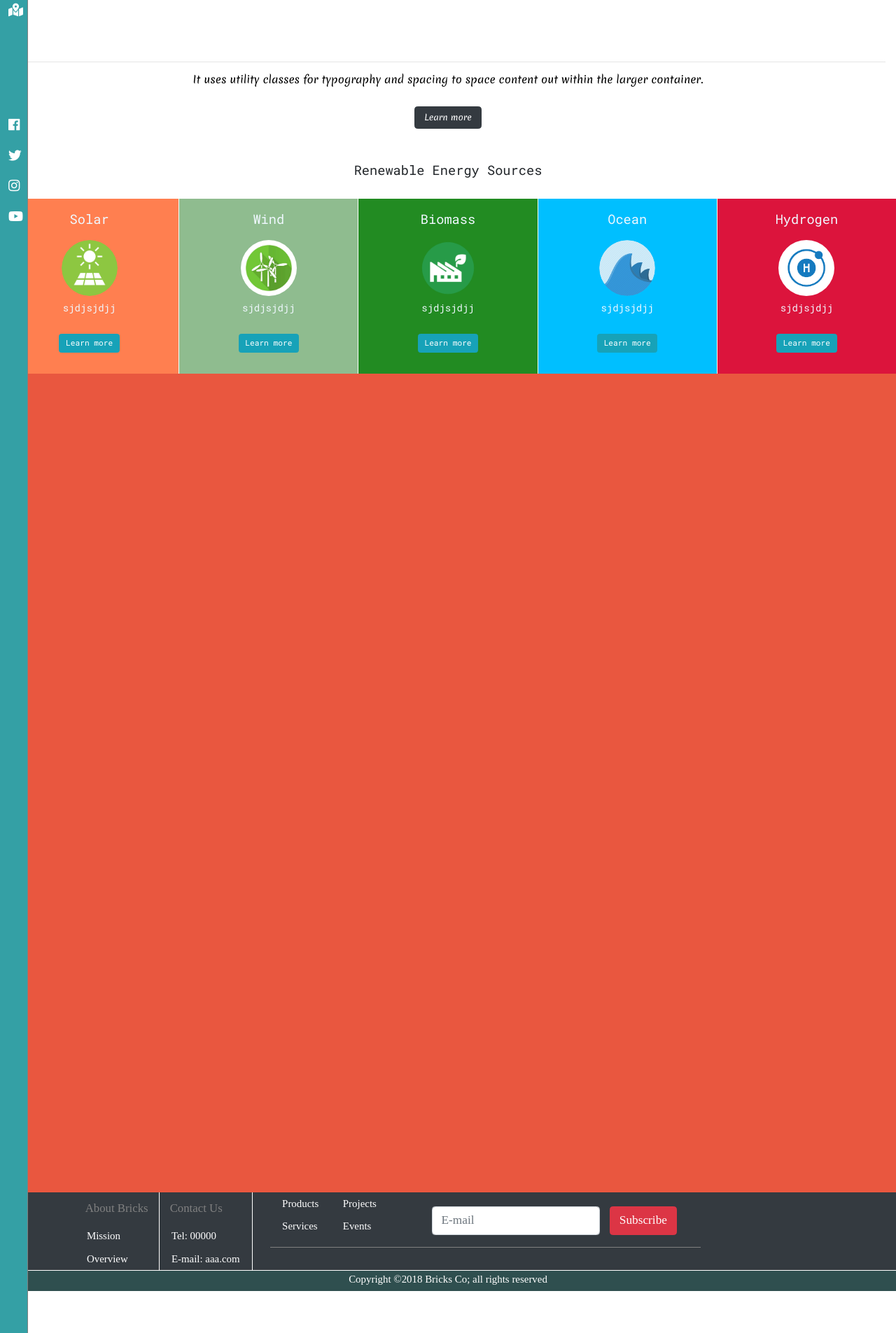
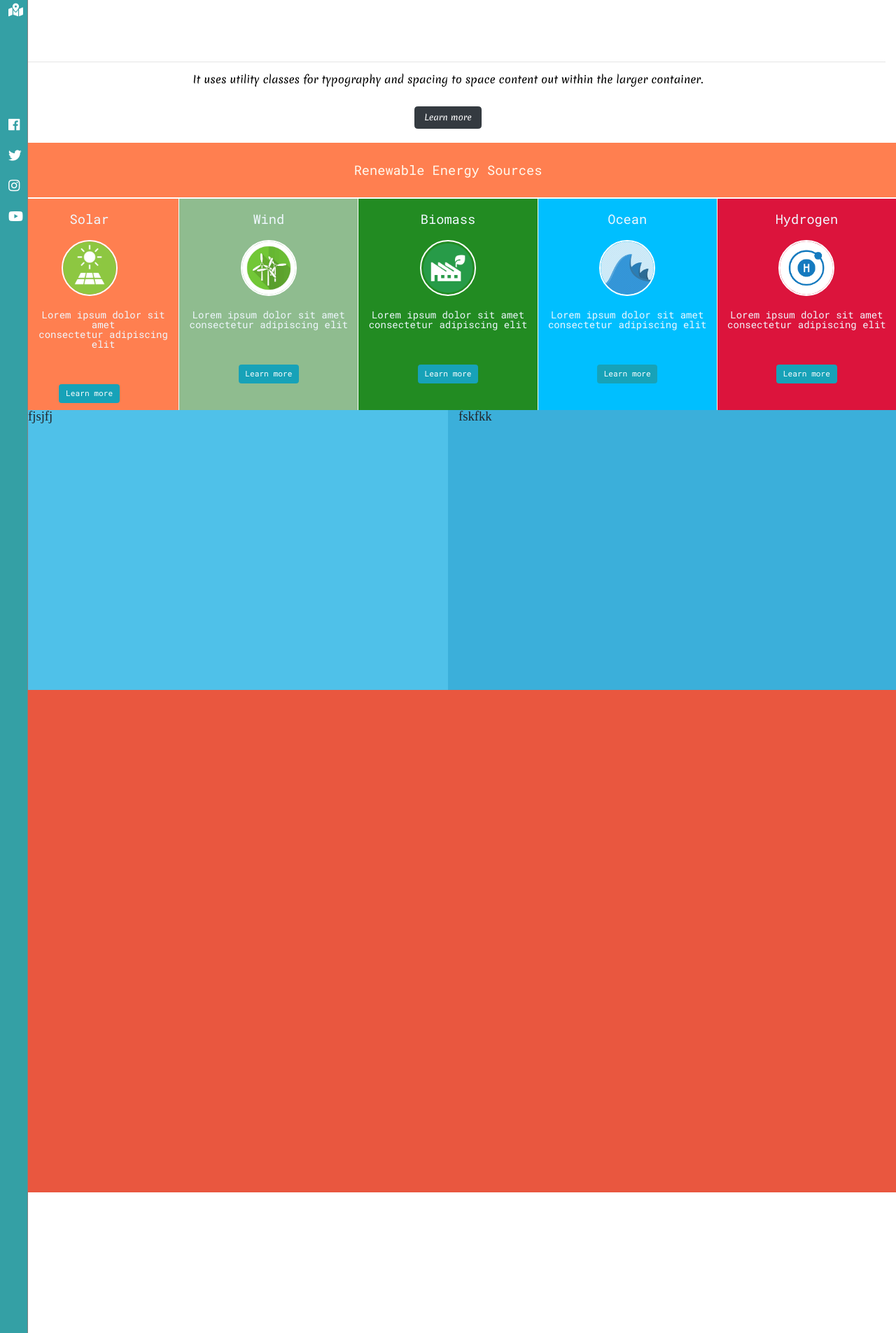
Before and after one commit to omarelewa21/Bricks, a PHP site: page / in a window 1280 px wide. Shown: the part 260-2165 px from the top of the page at 70% size. Run offline with PHP 8.4, Linux system fonts and the light colour scheme; some libraries are stand-ins or nearby versions; some web fonts are replaced.

Commit message:
Sources Corrected and forms modified

```diff
--- a/Styles/stylesheet.css
+++ b/Styles/stylesheet.css
@@ -267,6 +272,22 @@ font-family:'Merienda', sans-serif;
         padding-top: 35px;
 
     }
+           #solar p{
+    margin-left:40px;
+}
+     #solar a{
+    margin-left:-40px;
+}
+
+    .left-cont {
+      padding-left: 40px;
+
+
+
+}
+    .right-cont{
+
+
 
 }
 .small-menu a{
@@ -415,6 +466,21 @@ font-family:'Merienda', sans-serif;
     transition: 0.3s;
 }
 
+.overlay h1{
+    font-family: monospace;
+    padding: 20px;
+    border: solid 2px;
+    border-radius: 10px;
+}
+.overlay form label{
+    padding-bottom: 20px;
+    font-family: cursive;
+    color:darkolivegreen;
+}
+.overlay form{
+    border: solid 3px;
+    padding: 20px;
+}
 .overlay a:hover, .overlay a:focus {
     color: #f1f1f1;
 }
@@ -474,40 +540,7 @@ font-family:'Merienda', sans-serif;
     font-size: .8em;
 }
 
-.copyright {
-    background-color: darkslategray;
-    height: 30px;
-    border-top:solid 1px white;
-}
-.copyright p{
-    text-align: center;
-    padding-top: 5px;
-    color: white;
-    font-size: .8em;
 
-}
-
-.footer h1 {
-    color: gray;
-    font-size: .9em;
-    text-align: justify;
-    padding: 15px;
-
-}
-
-#right-half-footer {
-    border-bottom: solid 1px grey;
-
-    margin-left: 10px;
-}
-
-.sub-form {
-    padding-top: 20px;
-    margin-left: 10%;
-}
-.sub-form button{
-    margin-left: 15%;
-}
 
 .content-container {
 
@@ -517,13 +550,21 @@ font-family:'Merienda', sans-serif;
     position: relative;
 }
 
-.element {
-    height: 250px;
-    padding-top: 20px;
-
-
+.element a:hover{
+      border: solid 1px white;
 }
 
+.element img{
+    border: solid 2px white;
+     -webkit-transition: -webkit-transform 1.2s ease-in-out;
+    -ms-transition: -ms-transform 1.2s ease-in-out;
+    transition: transform 1.2s ease-in-out;
+}
+.element img:hover{
+     transform:rotate(360deg);
+    -ms-transform:rotate(360deg);
+    -webkit-transform:rotate(360deg);
+}
 .form-control-borderless {
     border: none;
 }
@@ -549,23 +590,35 @@ font-family:'Merienda', sans-serif;
 }
 
 .content-container p{
-    padding-top: 10px;
+    padding-top: 0px;
+    margin-top: 20px;
+    margin-bottom: 10px;
     font-size: 0.75em;
     text-align: center;
+
+
+}
+.content-container h6{
+    padding-top: 20px;
 
 
 }
 
 .content-container a{
     position: relative;
+    top: 100%;
+
 
 }
 .section-head {
     height: 80px;
     padding-top: 30px;
-    background-color: white;
+    background-color:coral;
+    color: floralwhite;
     font-family: 'Roboto Mono', sans-serif;
     border-bottom: solid 2px white;
+
+
 }
 
 .img-src {
@@ -614,3 +669,18 @@ font-family:'Merienda', sans-serif;
     color: aliceblue;
 
 }
+
+
+
+.left-cont {
+   position: relative;
+    background-color: #4FC1E9;
+    height: 400px;
+}
+
+.right-cont {
+    position: relative;
+   background-color: #3BAFDA;
+    height: 400px;
+
+}
--- a/index.html
+++ b/index.html
@@ -92,7 +92,7 @@
 
                             <div class="form-cont float-left">
                                 <h1 class="display-4"> New User</h1>
-                                <hr class="my-2">
+                                <hr class="my-3">
                                 <form action="/action_page.php">
                                     <div class="row">
                                         <div class="form-group col">
@@ -210,61 +210,35 @@
             </div>
             <div class="row">
                 <div class="col-lg col-sm-12  pull-left element " id="solar">
+                    <div class="row ">
+                        <div class=" col col-lg-12 col-md-12 col-sm-4">
                             <h6 class="row justify-content-center">Solar</h6>
                             <div class="row justify-content-center">
                                 <img src="pics/sun.png" class="img-src" alt="">
                             </div>
+                        </div>
+                        <div class=" col col-lg-12 col-md-12 col-sm-7 description">
                             <div class="row justify-content-center">
-                      <p>sjdjsjdjj</p>
-                  </div>
-                  <p class="lead">
-                            <a class="btn btn-info btn-sm" id="lrn-more" href="#" role="button">Learn more</a>
-                    </p>
-
-                </div>
-                <div class="col-lg col-sm-12  element pull-left " id="wind">
-                  <h6 class="row justify-content-center">Wind</h6>
-                  <div class="row justify-content-center">
-                      <img src="pics/wind.jpg" class="img-src" alt="">
-                  </div>
-                     <div class="row justify-content-center">
-                      <p>sjdjsjdjj</p>
+                                <p>Lorem ipsum dolor sit amet<br>consectetur adipiscing elit</p>
                             </div>
                             <p class="lead">
                                 <a class="btn btn-info btn-sm" id="lrn-more" href="#" role="button">Learn more</a>
                             </p>
                         </div>
-                <div class="col-lg col-sm-12  element pull-left" id="biomass">
-                  <h6 class="row justify-content-center">Biomass</h6>
+                    </div>
+
+                </div>
+                <div class="col-lg col-sm-12  element pull-left " id="wind">
+                     <div class="row ">
+                        <div class=" col col-lg-12 col-md-12 col-sm-4">
+                            <h6 class="row justify-content-center">Wind</h6>
                             <div class="row justify-content-center">
-                      <img src="pics/biomass.png" class="img-src" alt="">
+                                <img src="pics/wind.jpg" class="img-src" alt="">
                             </div>
+                        </div>
+                        <div class=" col col-lg-12 col-md-12 col-sm-7 description">
                             <div class="row justify-content-center">
-                      <p>sjdjsjdjj</p>
-                  </div>
-                   <p class="lead">
-                            <a class="btn btn-info btn-sm" id="lrn-more" href="#" role="button">Learn more</a>
-                    </p>
-                </div>
-                <div class="col-lg col-sm-12 element pull-left " id="ocean">
-                  <h6 class="row justify-content-center">Ocean</h6>
-                  <div class="row justify-content-center">
-                      <img src="pics/ocean.png" class="img-src" alt="">
-                  </div>
-                 <div class="row justify-content-center">
-                      <p>sjdjsjdjj</p>
-                  </div>
-                   <p class="lead">
-                            <a class="btn btn-info btn-sm" id="lrn-more" href="#" role="button">Learn more</a>
-                    </p>
-                </div>
-                <div class="col-lg col-sm-12 element pull-left" id="hydrogen">
-                  <h6 class="row justify-content-center">Hydrogen</h6>
-                  <div class="row justify-content-center">
-                      <img src="pics/hyd.png" class="img-src" alt="">
-                  </div>
-                 <div class="row justify-content-center">
-                      <p>sjdjsjdjj</p>
+                                <p>Lorem ipsum dolor sit amet<br>consectetur adipiscing elit</p>
                             </div>
                             <p class="lead">
                                 <a class="btn btn-info btn-sm" id="lrn-more" href="#" role="button">Learn more</a>
@@ -272,58 +246,69 @@
                         </div>
                     </div>
                 </div>
-
-        <div class="container-fluid footer bg-dark">
-            <div class="row no-gutter">
-                <div class=" col-xs-6 offset-1" style="border-right: solid 1px white;">
-                    <h1>About Bricks</h1>
-                    <a href="" class="nav-link foot-link">Mission</a>
-                    <a href="" class="nav-link foot-link">Overview</a>
+                <div class="col-lg col-sm-12  element pull-left" id="biomass">
+                    <div class="row ">
+                        <div class=" col col-lg-12 col-md-12 col-sm-4">
+                            <h6 class="row justify-content-center">Biomass</h6>
+                            <div class="row justify-content-center">
+                                <img src="pics/biomass.png" class="img-src" alt="">
                             </div>
-                <div class="col-xs-6" style="border-right: solid 1px white;">
-                    <h1>Contact Us</h1>
-                    <a href="" class="nav-link foot-link">Tel: 00000</a>
-                    <a href="" class="nav-link foot-link">E-mail: aaa.com</a>
                         </div>
-                <div class=" col-xs-12 col-sm-6">
-                    <div class="row " id="right-half-footer">
-                        <div class="col-xs-6 pull-left">
-                            <a href="" class="nav-link foot-link">Products</a>
-                            <a href="" class="nav-link foot-link">Services</a>
+                        <div class=" col col-lg-12 col-md-12 col-sm-7 description">
+                            <div class="row justify-content-center">
+                                <p>Lorem ipsum dolor sit amet<br>consectetur adipiscing elit</p>
                             </div>
-                        <div class="col-xs-6 pull-left">
-                            <a href="" class="nav-link foot-link">Projects</a>
-                            <a href="" class="nav-link foot-link">Events</a>
+                            <p class="lead">
+                                <a class="btn btn-info btn-sm" id="lrn-more" href="#" role="button">Learn more</a>
+                            </p>
                         </div>
-                        <div class="col-xs-12  sub-form">
-                            <form action="/action_page.php">
-                                <div class="form-group pull-left">
-
-                                    <input type="email" class="form-control" id="email" placeholder="E-mail">
-
                     </div>
-                                <div class="form-group pull-left">
-                                    <button type="submit" class="btn btn-danger">Subscribe</button>
                 </div>
-
-
-
-                            </form>
+                <div class="col-lg col-sm-12 element pull-left " id="ocean">
+                     <div class="row ">
+                        <div class=" col col-lg-12 col-md-12 col-sm-4">
+                            <h6 class="row justify-content-center">Ocean</h6>
+                            <div class="row justify-content-center">
+                                <img src="pics/ocean.png" class="img-src" alt="">
+                            </div>
+                        </div>
+                        <div class=" col col-lg-12 col-md-12 col-sm-7 description">
+                            <div class="row justify-content-center">
+                                <p>Lorem ipsum dolor sit amet<br>consectetur adipiscing elit</p>
+                            </div>
+                            <p class="lead">
+                                <a class="btn btn-info btn-sm" id="lrn-more" href="#" role="button">Learn more</a>
+                            </p>
+                        </div>
+                    </div>
+                </div>
+                <div class="col-lg col-sm-12 element pull-left" id="hydrogen">
+                     <div class="row ">
+                        <div class=" col col-lg-12 col-md-12 col-sm-4">
+                            <h6 class="row justify-content-center">Hydrogen</h6>
+                            <div class="row justify-content-center">
+                                <img src="pics/hyd.png" class="img-src" alt="">
+                            </div>
+                        </div>
+                        <div class=" col col-lg-12 col-md-12 col-sm-7 description">
+                            <div class="row justify-content-center">
+                                <p>Lorem ipsum dolor sit amet<br>consectetur adipiscing elit</p>
+                            </div>
+                            <p class="lead">
+                                <a class="btn btn-info btn-sm" id="lrn-more" href="#" role="button">Learn more</a>
+                            </p>
                         </div>
                     </div>
                 </div>
             </div>
+            <div class="row justify-content-center no-gutter">
+               <div class="col col-lg-6 col-md-6 col-sm-12 left-cont">fjsjfj</div>
+               <div class="col col-lg-6 col-md-6 col-sm-12 right-cont">fskfkk</div>
 
             </div>
-        <div class="container-fluid copyright">
-            <div class="row">
-                <div class=" col-12">
-                    <p>
-                        Copyright ©2018 Bricks Co; all rights reserved
-                    </p>
         </div>
-            </div>
-        </div>
+
+
 
     </div>
 
```
Also changed, not shown: other parts of Styles/stylesheet.css (+38 -1 lines), README.md. Lines whose indentation alone changed are shown as unchanged.
